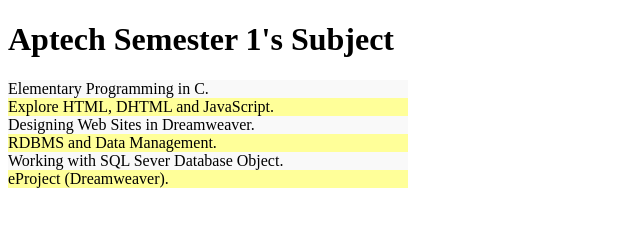
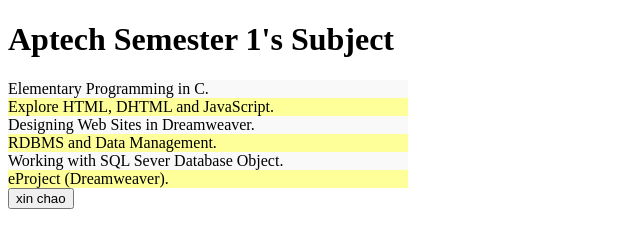
Before and after one commit to PhanHoangDung14/phanhoangdung14.github.com, a plain HTML site: page week 5/b2.html in a window 1280 px wide. Shown: the whole page, without its empty margins (0-640 px from the left). Drawn offline with Linux system fonts and the light colour scheme.

Commit message:
Update b2.html

```diff
--- a/week 5/b2.html
+++ b/week 5/b2.html
@@ -18,4 +18,5 @@
         <div>Working with SQL Sever Database Object.</div>
         <div>eProject (Dreamweaver).</div>
     </body>
+    <button onclick="alert('xin chao ban')">xin chao</button>
 </html>
```
